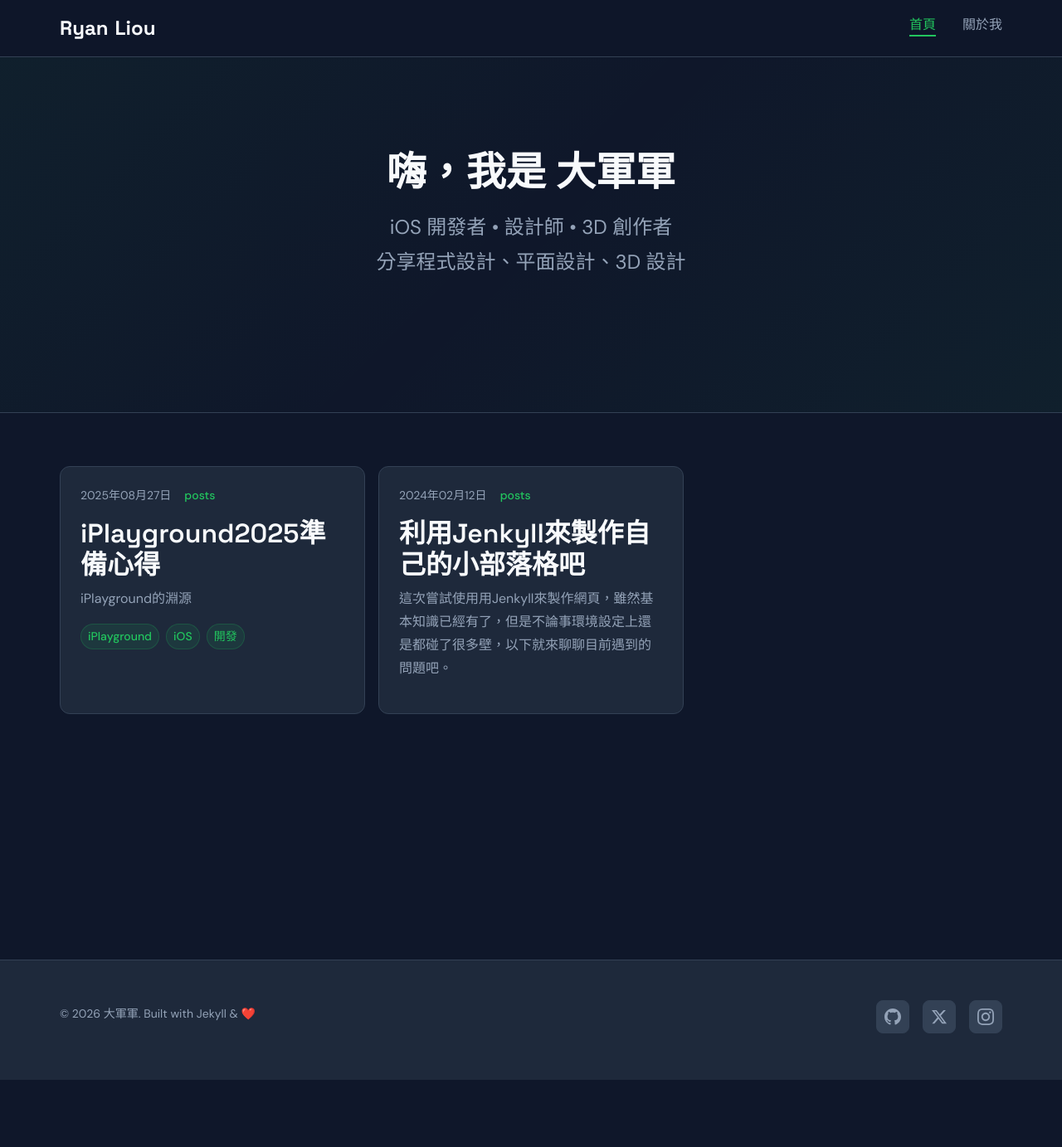
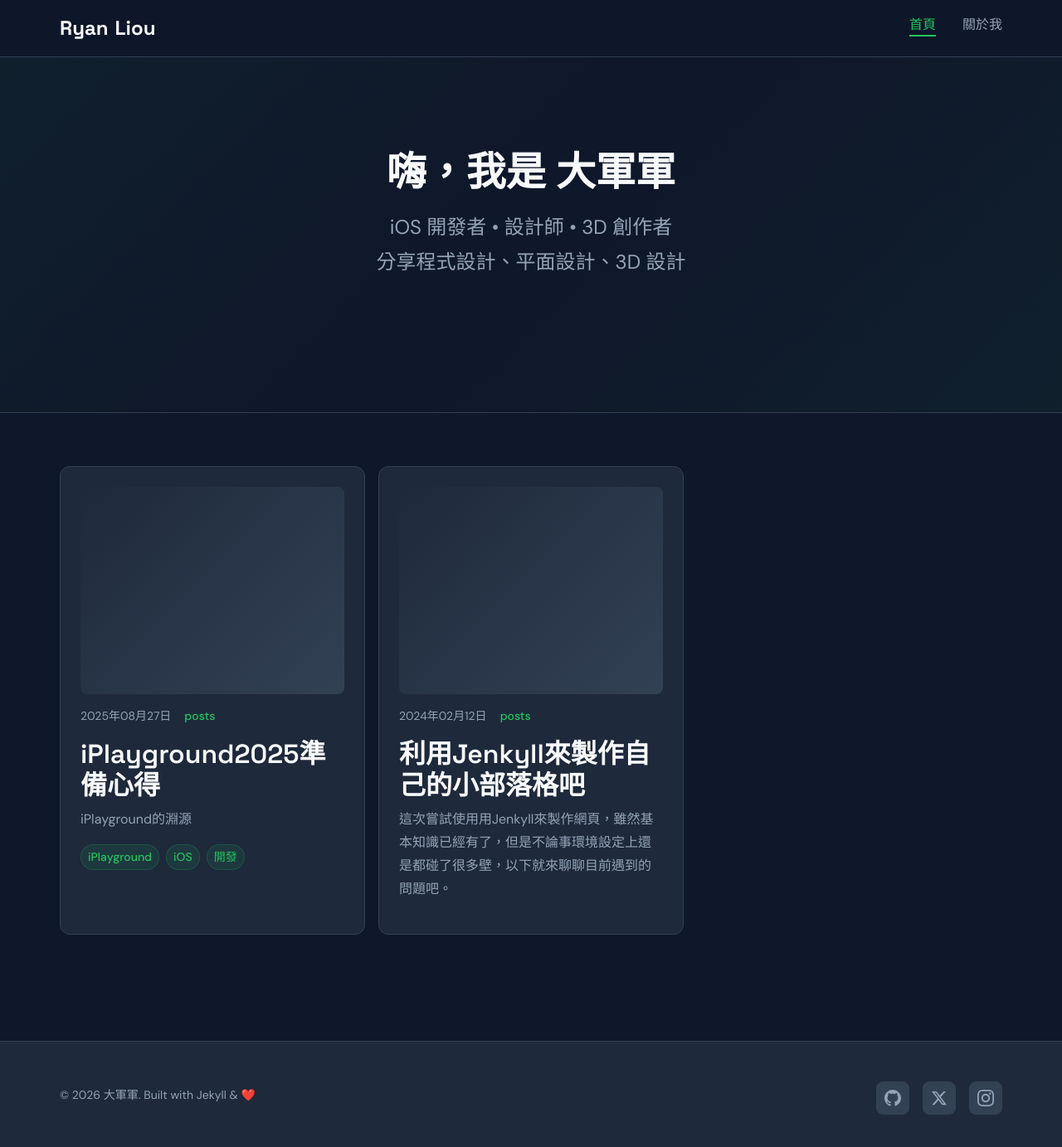
Before and after one commit to danny80916kimo/ryanliouWebsite, a Jekyll site: the page built from docs/index.markdown, in a window 1280 px wide and 1400 px high, scrolled down 98 px. Shown: the top 1383 px of the window at 83% size. Built offline with Jekyll 4.4.1, drawn with Linux system fonts in a browser that asks for light colours.

Commit message:
feat: add gradient fallback for posts without images
- Show gradient background when post has no header_image
- Maintains consistent card height
- Uses CSS class instead of inline styles

Co-Authored-By: Claude Sonnet 4.5 <noreply@anthropic.com>

```diff
--- a/docs/_includes/post-card.html
+++ b/docs/_includes/post-card.html
@@ -3,6 +3,8 @@
   <div class="card-image">
     <img src="{{ post.header_image | relative_url }}" alt="{{ post.title }}" loading="lazy">
   </div>
+  {% else %}
+  <div class="card-image-placeholder"></div>
   {% endif %}
 
   <div class="card-content">
--- a/docs/_sass/_components.scss
+++ b/docs/_sass/_components.scss
@@ -119,6 +119,18 @@
     height: 100%;
     object-fit: cover;
     display: block;
+  }
+}
+
+.card-image-placeholder {
+  width: 100%;
+  height: 200px;
+  border-radius: $radius-md;
+  margin-bottom: $space-md;
+  background: linear-gradient(135deg, $color-primary 0%, $color-secondary 100%);
+
+  @media (min-width: $breakpoint-md) {
+    height: 250px;
   }
 }
 
```
